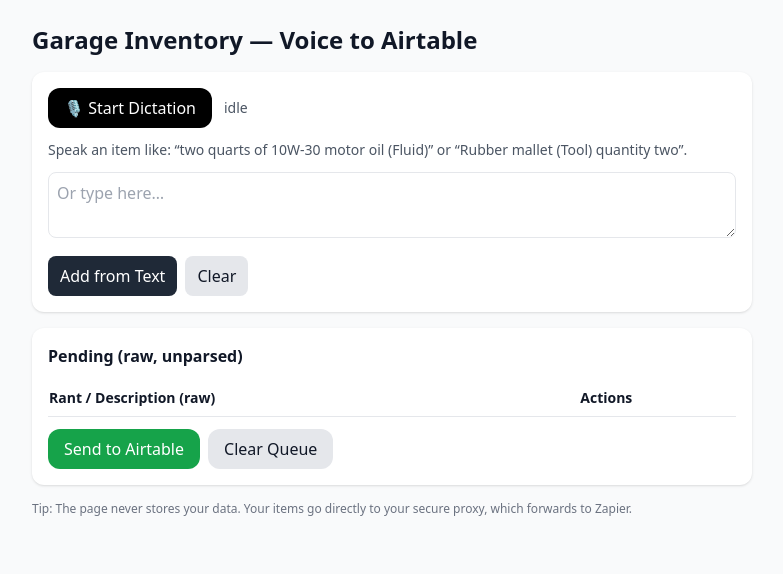
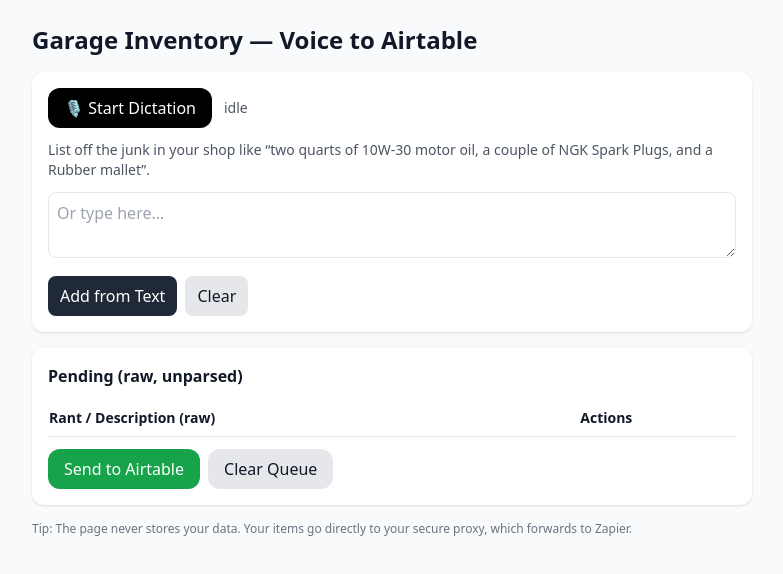
Before and after one commit to itsnatemcm/itsnatemcm.github.io, a plain HTML site: page index.html in a window 1280 px wide. Shown: the whole page, without its empty margins (248-1031 px from the left). Drawn offline with nearby package versions, Linux system fonts and the light colour scheme.

Commit message:
Update index.html

```diff
--- a/index.html
+++ b/index.html
@@ -20,7 +20,7 @@
         <span id="micStatus" class="text-sm text-gray-600">idle</span>
       </div>
       <p class="text-sm text-gray-600 mt-3">
-        Speak an item like: “two quarts of 10W-30 motor oil (Fluid)” or “Rubber mallet (Tool) quantity two”.
+        List off the junk in your shop like “two quarts of 10W-30 motor oil, a couple of NGK Spark Plugs, and a Rubber mallet”.
       </p>
       <textarea id="transcript" class="mt-3 w-full border rounded-lg p-2" rows="2" placeholder="Or type here…"></textarea>
       <div class="mt-3 flex gap-2">
```
